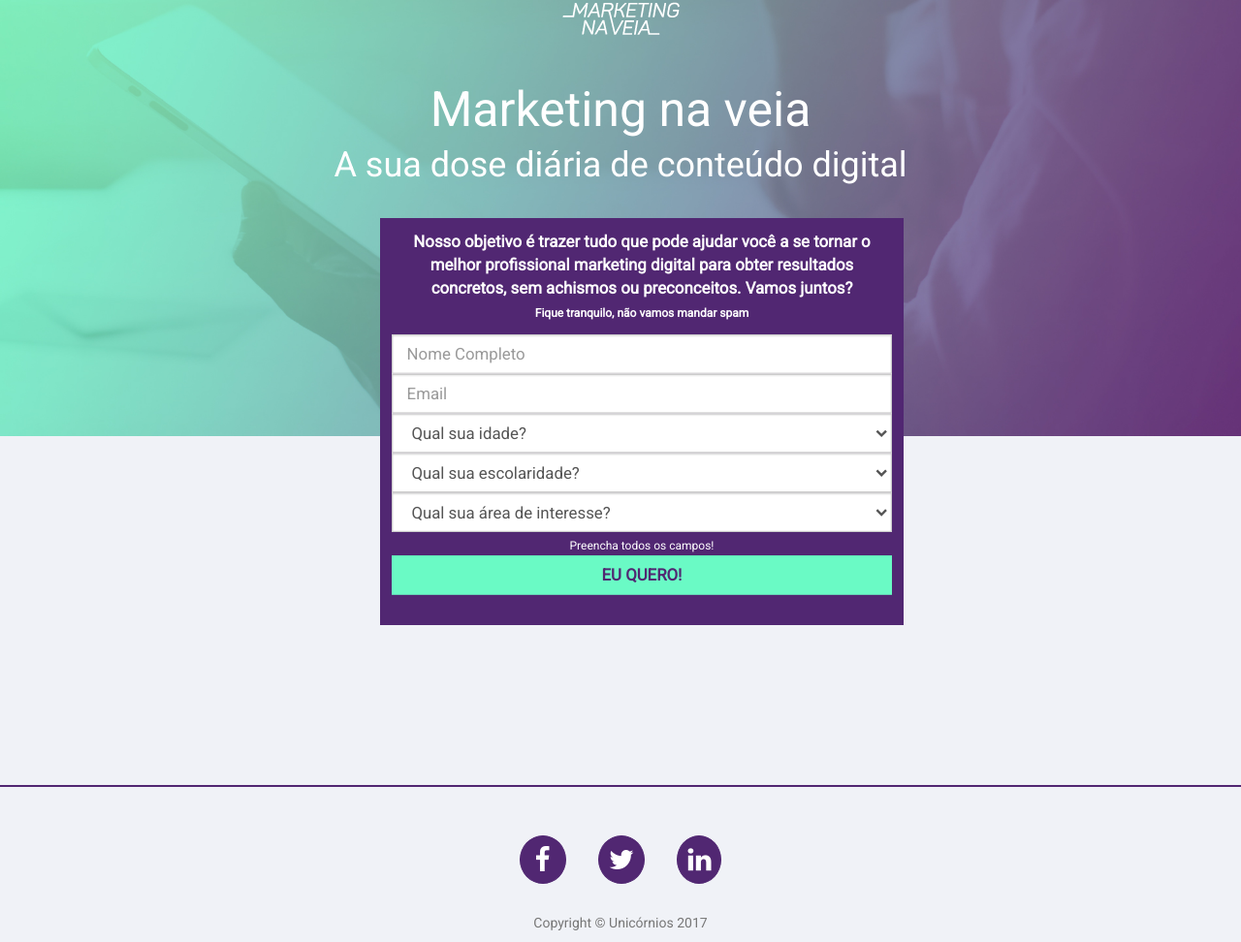
After one commit to gxpunicornios/marketingnaveia, a PHP site: page /phpmail/cadastro.php in a window 1280 px wide. The commit adds this page. Shown: the whole page at 97% size. Run offline with PHP 8.4, Linux system fonts and the light colour scheme.

Commit message:
added register landing page

```diff
--- /dev/null
+++ b/cadastro.php
@@ -0,0 +1,63 @@
+<!DOCTYPE html>
+<?php
+include 'db_connection.php';
+include 'form-register.php';
+setlocale(LC_ALL, 'pt_BR', 'pt_BR.utf-8', 'pt_BR.utf-8', 'portuguese');
+date_default_timezone_set('America/Sao_Paulo');
+header("Content-type: text/html; charset=utf-8");
+?>
+<html lang="pt">
+
+    <head>
+        <meta http-equiv="Content-Type" content="text/html; charset=utf-8" />
+        <meta http-equiv="X-UA-Compatible" content="IE=edge">
+        <meta name="viewport" content="width=device-width, initial-scale=1">
+        <meta name="description" content="Se você quer entender mais sobre os processos envolvidos para analisar e redefinir suas estratégias, aumentando seu resultado de forma rápida. Baixe este material gratuitamente.">
+        <meta name="author" content="">
+
+        <title>Marketing na Veia - Baixe seu Ebook sobre Growth Hacking agora!!!</title>
+
+        <!-- Bootstrap Core CSS -->
+        <!--<link href="lib/css/bootstrap.min.css" rel="stylesheet">-->
+        <link href="vendor/bootstrap/css/bootstrap.min.css" rel="stylesheet">
+        <!--<link href="lib/css/bootstrap-theme.min.css" rel="stylesheet">-->
+        <link href="https://fonts.googleapis.com/css?family=Roboto" rel="stylesheet">
+        <link href="css/style.css" rel="stylesheet">
+        <link rel="stylesheet" href="font-awesome/css/font-awesome.min.css">
+
+    </head>
+    <?php include_once("analyticstracking.php") ?>
+    <body>
+        <header class="ebook-landing" style="background-image: url('img/banner_landing_lo1.jpg')">
+            <div class="container">
+                <div class="row">
+                    <div class="col cols-md-4"></div>
+                    <div class="col cols-md-4" align="center" style="margin-bottom:50px;">
+                        <img src="img/logo_mktnaveia_branco.png"></img>
+                    </div>
+                    <div class="col cols-md-4"></div>
+                </div>
+                <div class="row">
+                    <div class="col col-lg-12" align="center">
+                        <h1> Marketing na veia </h1>
+                        <h2> A sua dose diária de conteúdo digital</h2>
+                    </div>
+                </div>
+        </header>
+
+        <section id="cadastro-full" style="display:none">
+            <?php new RegisterForm('cadastro'); ?>
+        </section>
+
+        <section id="cadastro">
+            <div class="row">
+                    <div class="col col-md-4"></div>
+                    <div class="col col-md-4" align="center">
+                        <div id="cadastro-cbox" style="transform: scale(1.2);">
+                            <?php new RegisterForm('cadastro'); ?>
+                        </div>
+                    </div>
+                </div>
+        </section>
+        <?php include 'footer.php' ?>
+        </body>
--- a/css/style.css
+++ b/css/style.css
@@ -86,7 +86,7 @@ a{
 }
 
 #contato .submit{
-    border-size: 0px;
+    border-width: 0px;
     border-radius: 0px;
     background-color: #6afac5;
     color: #512772;
@@ -120,7 +120,7 @@ a{
 }
 
 #cadastro-box .submit {
-    border-size: 0px;
+    border-width: 0px;
     border-radius: 0px;
     background-color: #6afac5;
     color: #512772;
@@ -151,10 +151,11 @@ a{
 }
 
 #cadastro-full .submit {
-    border-size: 0px;
+    border-width: 0px;
     border-radius: 0px;
     background-color: #6afac5;
     color: #512772;
+    font-weight: bold;
 }
 footer i{
   color: white;
@@ -299,10 +300,11 @@ footer i.fa-facebook{
 }
 
 #ebook-cbox .submit {
-    border-size: 0px;
+    border-width: 0px;
     border-radius: 0px;
     background-color: #6afac5;
     color: #512772;
+    font-weight: bold;
 }
 
 .ebook-landing{
@@ -338,3 +340,61 @@ footer hr{
     max-width: 100%;
     border-width:2px;
 }
+
+
+.cadastro-landing{
+    height: 450px;
+    background: center center no-repeat;
+    -webkit-background-size: cover;
+    -moz-background-size: cover;
+    background-size: cover;
+    -o-background-size: cover;
+    margin-bottom: 0px;
+}
+
+.cadastro-landing h1 {
+    font-family:'Roboto', sans-serif !important;
+    color: #fff;
+    margin-top: 0;
+    font-size: 38px;
+}
+.cadastro-landing h2 {
+    font-family:'Roboto', sans-serif !important;
+    color: #fff;
+    margin-top: 0;
+    font-size: 32px;
+}
+
+
+
+#cadastro-cbox {
+    margin-top: 10px;
+    font-family:'Roboto', sans-serif;
+    right:50px;
+    background-color: #512772;
+    color: #fff;
+    width: 450px;
+    height: 350px;
+    z-index: 999;
+    padding: 10px 10px 10px 10px;
+}
+#cadastro-cbox p {
+    color: #fff;
+    font-weight: bold;
+}
+#cadastro-cbox span {
+    color: #fff;
+    font-size: 10px;
+}
+
+#landing-content #register p {
+    color:#fff;
+}
+
+#cadastro-cbox .submit {
+    border-width: 0px;
+    border-radius: 0px;
+    background-color: #6afac5;
+    font-weight: bold;
+    color: #512772;
+}
--- a/ebook.php
+++ b/ebook.php
@@ -6,7 +6,7 @@ setlocale(LC_ALL, 'pt_BR', 'pt_BR.utf-8', 'pt_BR.utf-8', 'portuguese');
 date_default_timezone_set('America/Sao_Paulo');
 header("Content-type: text/html; charset=utf-8");
 ?>
-<html lang="pt">
+<html lang="pt" xmlns="http://www.w3.org/1999/xhtml" xmlns:fb="http://ogp.me/ns/fb#">
 
     <head>
         <meta http-equiv="Content-Type" content="text/html; charset=utf-8" />
@@ -40,7 +40,7 @@ header("Content-type: text/html; charset=utf-8");
                 <div class="row">
                     <div class="col col-md-2"></div>
                     <div class="col col-md-6">
-                <h1> Baixe o Ebook agora: </h1>
+                <h1> Baixe agora o ebook! </h1>
                 <h2> GROWTH HACKING: O que é e como aplicar na minha estratégia</h2>
                 </div>
             </div>
@@ -92,7 +92,7 @@ header("Content-type: text/html; charset=utf-8");
                             <div id="ebook-agradecimento" style="display: none; text-align:center; color:#fff;">
                                 <p style="color:#fff;">EBOOK ENVIADO PARA SEU E-MAIL!</p>
                                 <br>
-                                <p style="color:#fff;">Confira no seu e-mail o link para download do Ebook.</p>
+                                <p stySle="color:#fff;">Confira no seu e-mail o link para download do Ebook.</p>
                                 <br>
                                 <p style="color:#fff; font-weight:regular; font-size:12px;">Caso não veja o e-mail na sua caixa de entrada, confira se não está na caixa de spam ou promoções.</p>
                                 <hr style="border-width:1px; border-color:#6afac5;">
--- a/form-register.php
+++ b/form-register.php
@@ -15,6 +15,12 @@ class RegisterForm {
                 $this->labelInit = "Preencha os campos indicados para receber seu Ebook gratuíto!";
                 $this->submitText = "Quero Receber";
                 $this->actionId = "ebook";
+                break;
+            case 'cadastro':
+                $this->labelInit = "Nosso objetivo é trazer tudo que pode ajudar você a se tornar o melhor profissional marketing digital para obter resultados concretos, sem achismos ou preconceitos. Vamos juntos?";
+                $this->submitText = "EU QUERO!";
+                $this->actionId = "register";
+                break;
         }
 
         echo '
--- a/register.php
+++ b/register.php
@@ -25,15 +25,15 @@ https://goo.gl/LmVgRx
 <br> <br>
 Um abraço,
 Equipe Marketing na Veia';
-    $mail = new PHPMailer;
+$mail = new PHPMailer;
 
 //$mail->SMTPDebug = 3;                               // Enable verbose debug output
 $mail ->CharSet = "UTF-8";
 $mail->isSMTP();                                      // Set mailer to use SMTP
 $mail->Host = 'smtp.gmail.com';  // Specify main and backup SMTP servers
 $mail->SMTPAuth = true;                               // Enable SMTP authentication
-$mail->Username = 'carnarvalgs@gmail.com';                 // SMTP username
-$mail->Password = 'wsws8443';                           // SMTP password
+$mail->Username = 'mktnaveiablog@gmail.com';                 // SMTP username
+$mail->Password = 'unicornios2017';                           // SMTP password
 $mail->SMTPSecure = 'tls';                            // Enable TLS encryption, `ssl` also accepted
 $mail->Port = 587;                                    // TCP port to connect to
 
```
